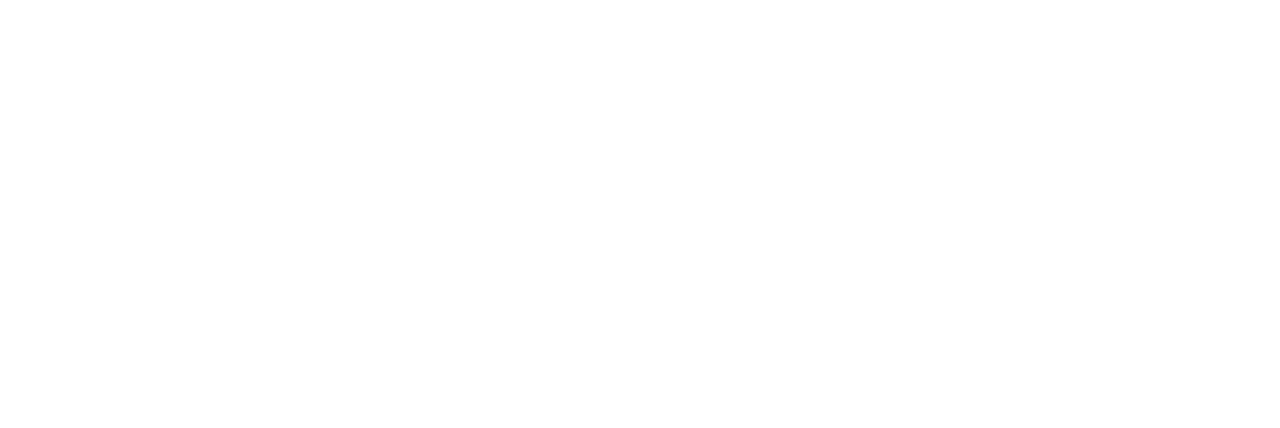
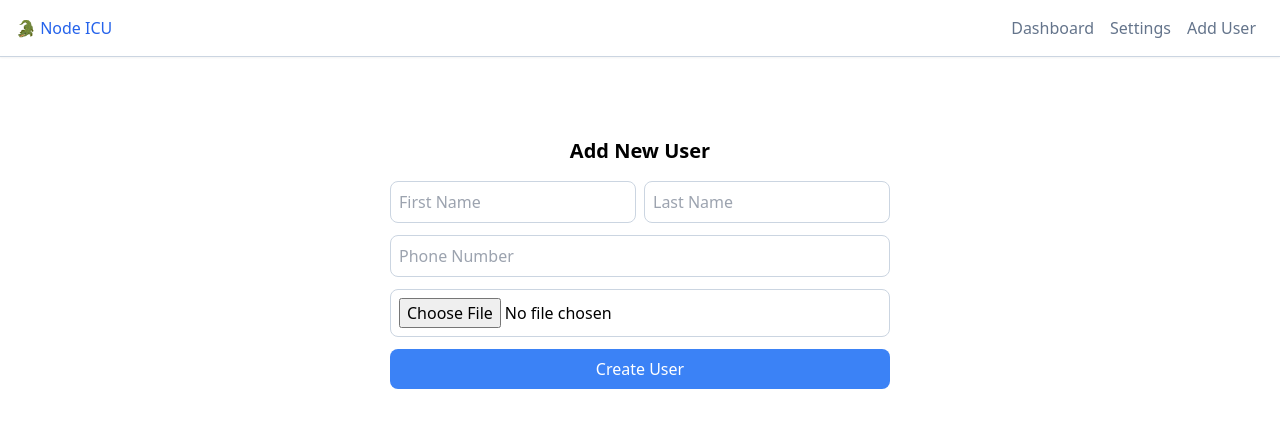
Before and after one commit to joshual55/iot_project, a Vue app in the folder face-id-dashboard/: page /add-user in a window 1280 px wide. Before the commit this address had no page. Shown: the top 428 px of the page. Built offline with nearby package versions, Linux system fonts and the light colour scheme; no server answers.

Commit message:
Implement user registration

```diff
--- a/face-id-dashboard/package.json
+++ b/face-id-dashboard/package.json
@@ -10,6 +10,7 @@
     "type-check": "vue-tsc --noEmit -p tsconfig.app.json --composite false"
   },
   "dependencies": {
+    "@supabase/supabase-js": "^2.38.4",
     "sass": "^1.69.5",
     "sass-loader": "^13.3.2",
     "vue": "^3.3.4",
--- a/face-id-dashboard/src/router/index.ts
+++ b/face-id-dashboard/src/router/index.ts
@@ -13,6 +13,11 @@
       name: 'Home',
       component: () => import('../views/Home.vue')
     },
+    {
+      path: '/add-user',
+      name: 'Add User',
+      component: () => import('../views/AddUser.vue')
+    },
   ]
 })
 
--- /dev/null
+++ b/face-id-dashboard/src/supabase.js
@@ -0,0 +1,6 @@
+import { createClient } from '@supabase/supabase-js'
+
+const supabaseUrl = import.meta.env.VITE_SUPABASE_URL
+const supabaseAnonKey = import.meta.env.VITE_SUPABASE_ANON_KEY
+
+export const supabase = createClient(supabaseUrl, supabaseAnonKey)
--- /dev/null
+++ b/face-id-dashboard/src/views/AddUser.vue
@@ -0,0 +1,69 @@
+<script setup>
+import Navbar from '@/components/Navbar.vue';
+import { supabase } from '@/supabase'
+
+import { ref, unref } from 'vue';
+
+const firstName = ref('');
+const lastName = ref('');
+const phoneNumber = ref('');
+const profilePicture = ref('');
+const message = ref('');
+const handleCreateUser = async () => {
+  if( !unref(firstName) || !unref(lastName) || !unref(phoneNumber) ) {
+    message.value = 'Please fill out all fields';
+  } else {
+    const { data, error } = await supabase
+    .from('users')
+    .insert([
+      { first_name: unref(firstName), last_name: unref(lastName), phone: unref(phoneNumber) },
+    ])
+    .select()
+  }
+};
+
+const handleFileChange = (event) => {
+  const file = event.target.files[0];
+  if (file) {
+    const reader = new FileReader();
+    reader.onload = (e) => {
+      console.log(e.target.result); // This is the Base64 string
+      profilePicture.value = e.target.result;
+    };
+    reader.readAsDataURL(file);
+  }
+};
+</script>
+
+<template>
+  <div class="dashboard-landing">
+    <Navbar />
+    <h1 class="text-center text-xl font-bold mb-4 mt-20">Add New User</h1>
+    <div class="form-wrapper w-[500px] mx-auto gap-y-3 flex flex-col">
+      <div class="grid grid-cols-2 gap-2">
+        <input type="text"
+          placeholder="First Name" v-model="firstName" />
+        <input type="text"
+          placeholder="Last Name" v-model="lastName"/>
+      </div>
+      <input type="text"
+        placeholder="Phone Number" v-model="phoneNumber" />
+      <input type="file"
+        @change="handleFileChange"
+        accept="image/*" />
+      <button @click="handleCreateUser">Create User</button>
+      <p class="text-red-500 text-center">{{ message }}</p>
+    </div>
+  </div>
+</template>
+
+<style lang="scss" scoped>
+.form-wrapper {
+  input {
+    @apply border border-slate-300 p-2 rounded-lg w-full;
+  }
+
+  button {
+    @apply bg-blue-500 hover:bg-blue-600 text-white rounded-lg p-2;
+  }
+}</style>
--- a/face-id-dashboard/src/views/Login.vue
+++ b/face-id-dashboard/src/views/Login.vue
@@ -1,10 +1,13 @@
 <script lang="ts" setup>
 import { ref } from 'vue';
+import { useRouter } from 'vue-router';
+const router = useRouter();
 const email = ref('');
 const password = ref('');
 const handleLoginSubmit = () => {
   console.log('[handle-login-submit]', email.value, password.value);
   // TOOD: Handle form validation
+  router.push('/');
 }
 </script>
 <template>
```
Also changed, not shown: 1 other file (tests, documents, lock files or other folders).
